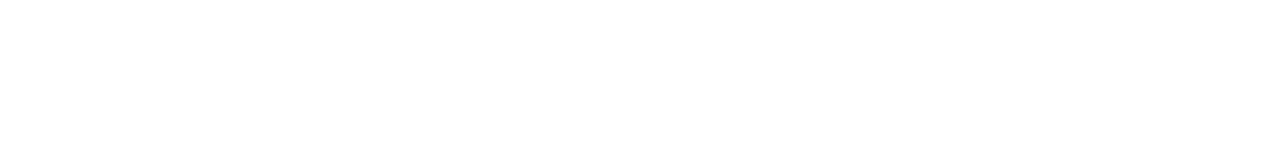
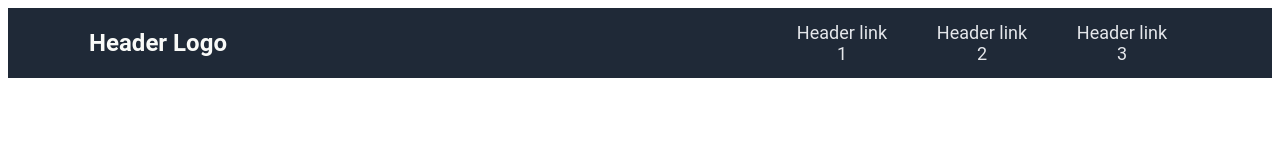
Before and after one commit to valentin-demange/landing-page, a plain HTML site: page index.html in a window 1280 px wide. Drawn offline with Linux system fonts and the light colour scheme.

Commit message:
Update header style

```diff
--- /dev/null
+++ b/assets/css/styles.css
@@ -0,0 +1,56 @@
+
+#page-container {
+    display: flex;
+    flex-direction: column;
+}
+
+#header {
+    height: 70px;
+    display: flex;
+    background-color: #1F2937;
+    justify-content: right;
+    align-items: right;
+    text-align: center;
+    font-family: "Roboto";
+    padding-left: 80px;
+    padding-right: 80px;
+    align-items: center
+}
+
+.h-links {
+    flex: 1;
+    max-width: 100px;
+    margin-left: 20px;
+    margin-right: 20px;
+    font-size: 18px;
+    color: #E5E7EB;
+}
+
+ #h-logo {
+    flex: 1;
+    max-width: 140px;
+    margin-right: auto;
+    font-weight: bold;
+    color: #F9FAF8;
+    font-size: 24px;
+}
+
+#main-1 {
+    height: 300px;
+}
+
+#main-2 {
+    height: 300px;
+}
+
+#main-3 {
+    height: 300px;
+}
+
+#main-4 {
+    height: 300px;
+}
+
+#footer {
+    height: 50px;
+}
--- a/index.html
+++ b/index.html
@@ -5,8 +5,61 @@
     <meta http-equiv="X-UA-Compatible" content="IE=edge">
     <meta name="viewport" content="width=device-width, initial-scale=1.0">
     <title>Document</title>
+
+    <!-- CSS Files -->
+    <link rel="stylesheet" href="assets/css/styles.css">
 </head>
 <body>
 
+    <div id="page-container">
+
+        <!-- Header -->
+        <section id="header">
+            <div id="h-logo">
+                Header Logo
+            </div>
+
+            <div class="h-links">
+                <span>Header link 1</span>
+            </div>
+
+            <div class="h-links">
+                <span>Header link 2</span>
+            </div>
+
+            <div class="h-links">
+                <span>Header link 3</span>
+            </div>
+
+
+        </section>
+
+        <!-- Main 1 -->
+        <section id="main-1">
+
+        </section>
+
+        <!-- Main 2 -->
+        <section id="main-2">
+
+        </section>
+
+        <!-- Main 3 -->
+        <section id="main-3">
+
+        </section>
+
+        <!-- Main 4 -->
+        <section id="main-4">
+
+        </section>
+
+        <!-- Footer -->
+        <section id="footer">
+
+        </section>
+
+    </div>
+
 </body>
 </html>
```
Also changed, not shown: 1 other file.
